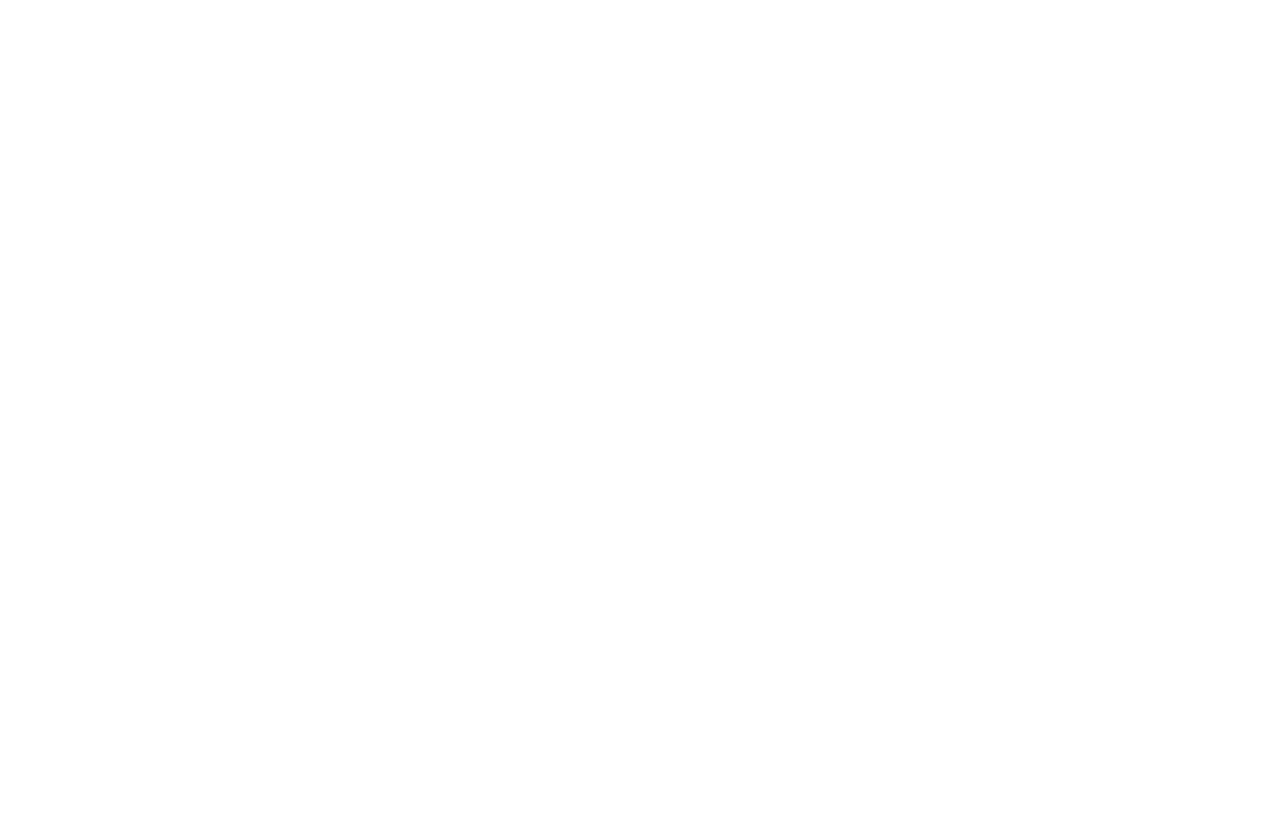
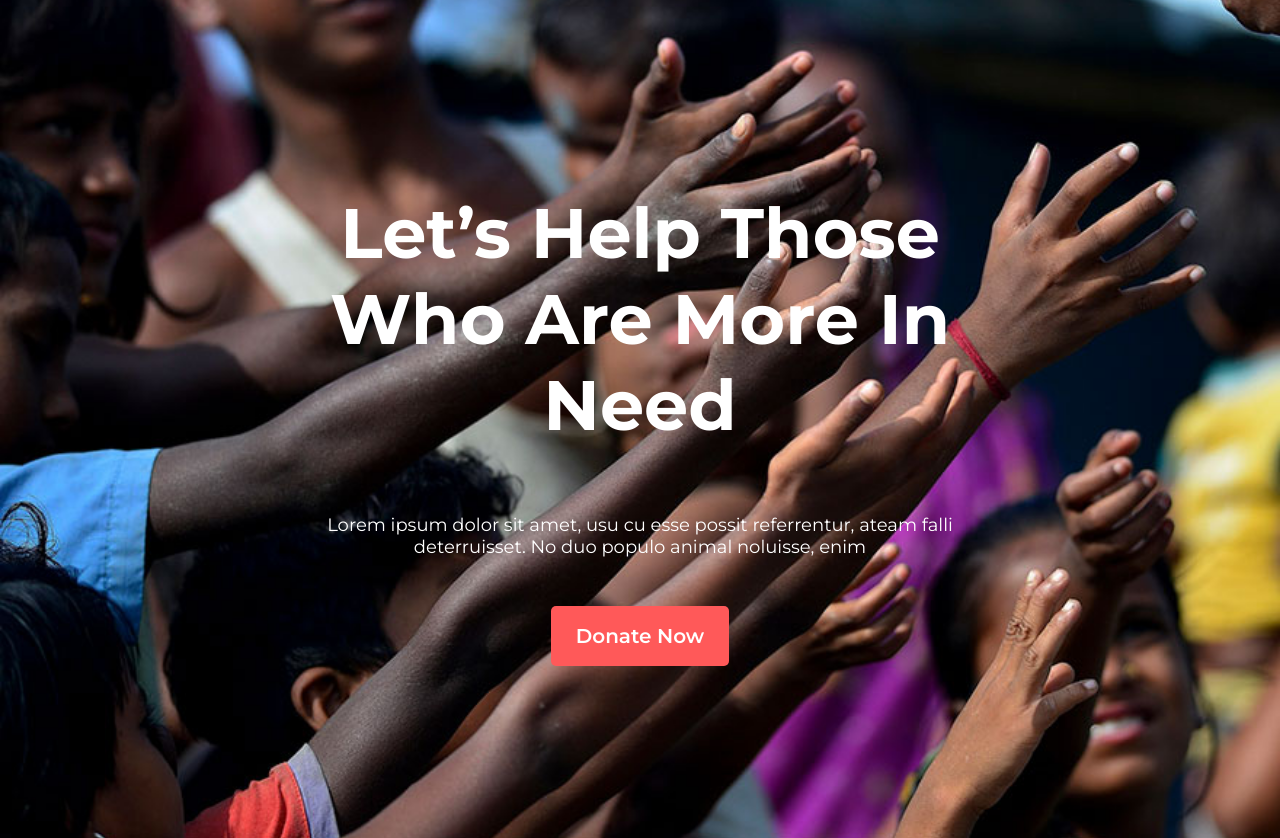
Before and after one commit to hussain322/donate-today, a plain HTML site: page index.html in a window 1280 px wide. Before the commit the page ends 800 px from the top, so only its background shows below. Drawn offline with Linux system fonts and the light colour scheme.

Commit message:
banner part added

```diff
--- a/index.html
+++ b/index.html
@@ -5,9 +5,20 @@
     <meta http-equiv="X-UA-Compatible" content="IE=edge">
     <meta name="viewport" content="width=device-width, initial-scale=1.0">
     <title>Donate Today</title>
+    <link rel="preconnect" href="https://fonts.googleapis.com">
+    <link rel="preconnect" href="https://fonts.gstatic.com" crossorigin>
+    <link href="https://fonts.googleapis.com/css2?family=Montserrat:wght@100;200;300;400;500;600;700;800;900&display=swap" rel="stylesheet">
     <link rel="stylesheet" href="style.css">
 </head>
 <body>
+    <section class="banner">
+        <div class="banner-content">
+            <h1>Let’s Help Those Who Are More In Need</h1>
+            <p>Lorem ipsum dolor sit amet, usu cu esse possit referrentur, ateam falli deterruisset. No duo populo animal noluisse, enim</p>
+            <a class="link-button" href="">Donate Now</a>
+        </div>
+    </section>
+
 
 </body>
 </html>
--- a/style.css
+++ b/style.css
@@ -0,0 +1,41 @@
+body {
+    margin: 0;
+    padding: 0;
+    font-family: 'Montserrat', sans-serif;
+}
+
+.banner {
+    background-image: url(images/donation13.jpg);
+    background-repeat: no-repeat;
+    background-position: center;
+    background-size: cover;
+}
+
+.banner-content {
+    width: 60%;
+    text-align: center;
+    margin: 0px auto;
+    padding: 190px 0;
+}
+
+.banner-content h1 {
+    color: #ffffff;
+    font-size: 70px;
+    margin: 0;
+}
+
+.banner-content p {
+    color: #ffffff;
+    padding: 48px;
+    font-size: 18px;
+}
+
+.link-button {
+    text-decoration: none;
+    padding: 18px 25px;
+    background-color: #ff5959;
+    color: #ffffff;
+    border-radius: 5px;
+    font-size: 20px;
+    font-weight: 600;
+}
```
